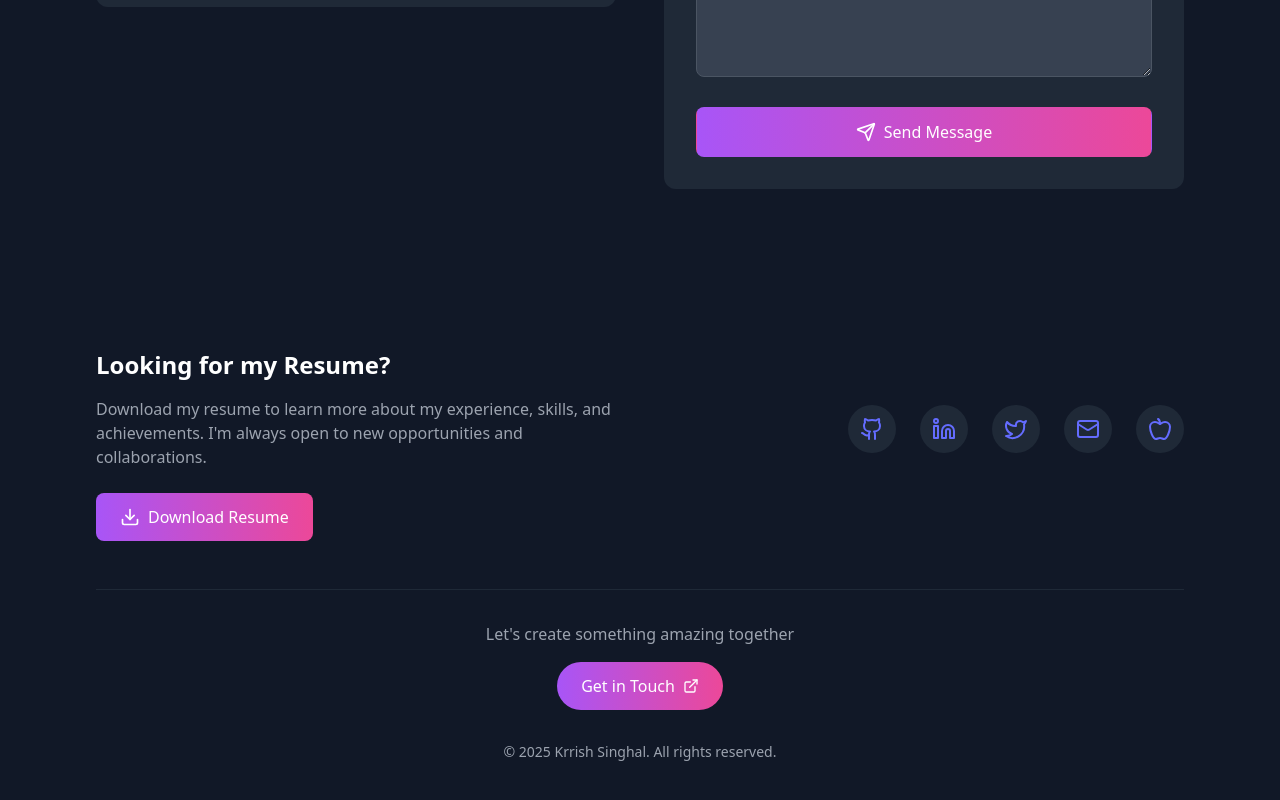
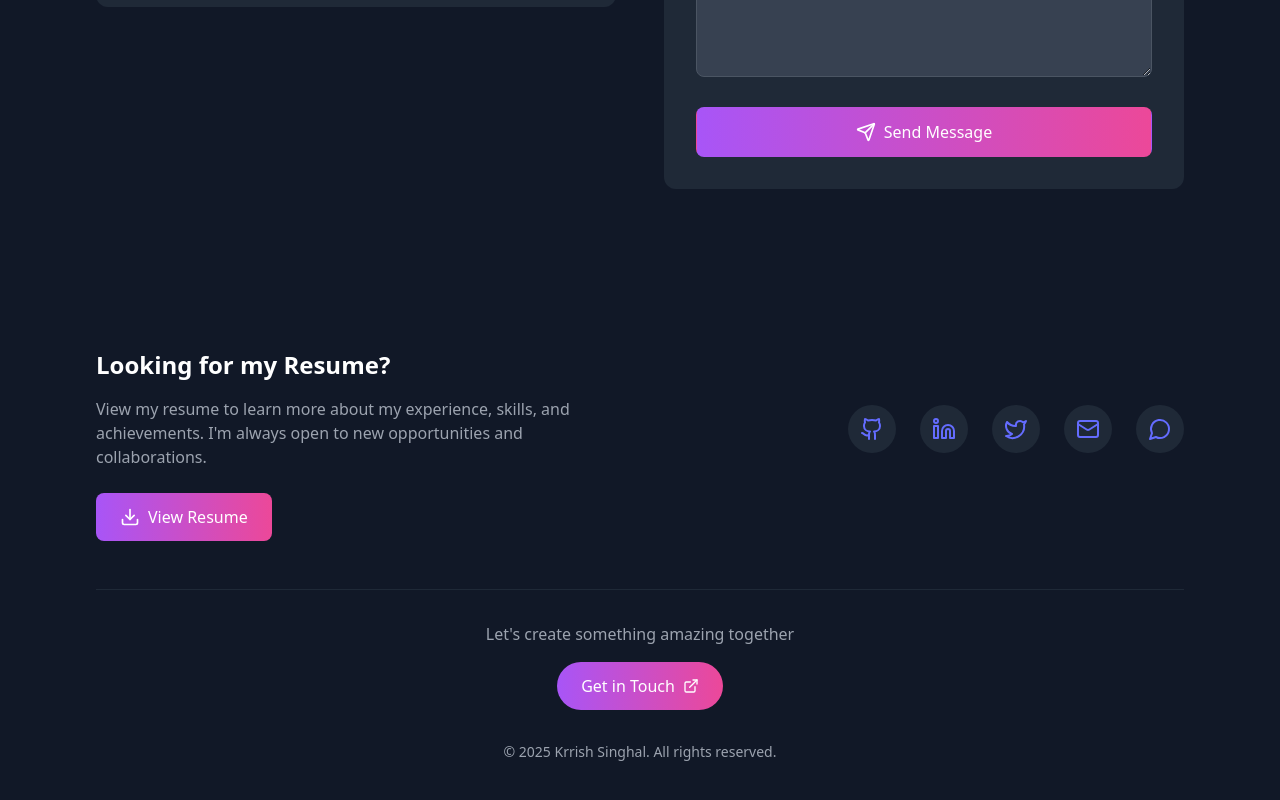
Before and after one commit to krrish-singhal/krrish-devspace, a React (Vite) app: page /contact in a window 1280 px wide. Shown: the part 537-1337 px from the top of the page. Built offline with nearby package versions, Linux system fonts and the light colour scheme.

Commit message:
CV downloadable

```diff
--- a/src/components/About.jsx
+++ b/src/components/About.jsx
@@ -1,26 +1,30 @@
-import { GraduationCap, Code2, Users, Rocket, Lightbulb, Book, Trophy } from "lucide-react";
+import { GraduationCap, Code2, Users, Rocket, Lightbulb } from "lucide-react";
 
 function About() {
   const features = [
     {
       icon: Code2,
       title: "Full Stack Development",
-      description: "Expertise in React, Next.js, Node, Express, MongoDB, and scalable architectures for production-quality apps.",
+      description:
+        "Expertise in React, Next.js, Node, Express, MongoDB, and scalable architectures for production-quality apps.",
     },
     {
       icon: Users,
       title: "Collaboration & Leadership",
-      description: "Led technical teams in hackathons, successful in coding contests, and delivered complex features collaboratively.",
+      description:
+        "Led technical teams in hackathons, successful in coding contests, and delivered complex features collaboratively.",
     },
     {
       icon: Rocket,
       title: "Innovation",
-      description: "Solves real-world problems by designing robust, maintainable and creative digital solutions.",
+      description:
+        "Solves real-world problems by designing robust, maintainable and creative digital solutions.",
     },
     {
       icon: Lightbulb,
       title: "Continuous Growth",
-      description: "Stays up-to-date with new technologies, always improving UX/UI, performance, and code quality.",
+      description:
+        "Stays up-to-date with new technologies, always improving UX/UI, performance, and code quality.",
     },
   ];
 
@@ -49,6 +53,7 @@ function About() {
             </div>
           </div>
         </div>
+
         {/* About Me Content */}
         <div className="flex-1">
           <h2 className="text-3xl font-bold text-transparent bg-clip-text bg-gradient-to-r from-purple-400 to-pink-600 mb-6">
@@ -56,23 +61,37 @@ function About() {
           </h2>
           <div className="prose prose-invert max-w-none">
             <p className="text-gray-300 text-base leading-relaxed mb-4">
-              I'm Krrish, a passionate Full Stack Developer skilled in the MERN stack and modern frameworks like Next.js. My journey started with curiosity and grew into delivering robust, scalable client and enterprise solutions. Practical leadership, continuous learning, and a love for clean, impactful design drive me to turn innovative ideas into successful products.
+              I'm Krrish, a passionate Full Stack Developer skilled in the MERN
+              stack and modern frameworks like Next.js. My journey started with
+              curiosity and grew into delivering robust, scalable client and
+              enterprise solutions. Practical leadership, continuous learning,
+              and a love for clean, impactful design drive me to turn innovative
+              ideas into successful products.
             </p>
             <p className="text-gray-300 text-base leading-relaxed mb-4">
-              I continuously develop my problem-solving skills through hackathons, coding contests, and collaboration in technical clubs. From e-commerce platforms to intelligent SaaS tools, my work reflects a blend of strong engineering and user-centric design.
+              I continuously develop my problem-solving skills through
+              hackathons, coding contests, and collaboration in technical clubs.
+              From e-commerce platforms to intelligent SaaS tools, my work
+              reflects a blend of strong engineering and user-centric design.
             </p>
             <p className="text-gray-300 text-base leading-relaxed mb-4">
-              Beyond coding, I mentor, contribute to the community, and stay sharp on current trends—ensuring every project delivers top-tier user experience with modern best practices.
+              Beyond coding, I mentor, contribute to the community, and stay
+              sharp on current trends—ensuring every project delivers top-tier
+              user experience with modern best practices.
             </p>
           </div>
+
           <div className="mt-8 flex flex-col sm:flex-row items-start sm:items-center gap-5">
+            {/* Google Drive Resume Link */}
             <a
-              href="/Krrish_Resume.pdf"
-              download="Krrish_Singhal_Resume.pdf"
+              href="https://drive.google.com/file/d/1Q8b1nJQjsdIig7cfi8wCtjbpDlEk5aJ0/view?usp=drive_link"
+              target="_blank"
+              rel="noopener noreferrer"
               className="inline-flex items-center px-6 py-3 bg-gradient-to-r from-purple-500 to-pink-500 rounded-lg hover:from-purple-700 hover:to-pink-700 transition-all duration-300 text-lg text-white font-medium shadow-lg gap-2"
             >
-              <span>Download CV</span>
+              <span>View Resume</span>
             </a>
+
             <a
               href="https://leetcode.com/u/Krrish_Singhal/"
               target="_blank"
@@ -80,9 +99,9 @@ function About() {
               className="inline-flex items-center px-5 py-3 bg-yellow-400 hover:bg-yellow-500 text-black rounded-lg text-sm font-semibold gap-2 transition-all duration-200 shadow-md"
               title="View my LeetCode profile"
             >
-
               LeetCode
             </a>
+
             <a
               href="https://www.geeksforgeeks.org/user/krrishsiw00l/"
               target="_blank"
@@ -90,12 +109,12 @@ function About() {
               className="inline-flex items-center px-5 py-3 bg-green-500 hover:bg-green-600 text-white rounded-lg text-sm font-semibold gap-2 transition-all duration-200 shadow-md"
               title="View my GeeksforGeeks profile"
             >
-
               GFG
             </a>
           </div>
         </div>
       </div>
+
       {/* Features */}
       <div className="grid grid-cols-1 md:grid-cols-2 lg:grid-cols-4 gap-6 mt-20">
         {features.map((feature, index) => (
--- a/src/components/Footer.jsx
+++ b/src/components/Footer.jsx
@@ -5,10 +5,9 @@ import {
   Mail,
   ExternalLink,
   Download,
-  Apple as WhatsApp,
+  MessageCircle as WhatsApp,
 } from "lucide-react";
 import { Link } from "react-router-dom";
-
 
 function Footer() {
   const socialLinks = [
@@ -36,17 +35,18 @@ function Footer() {
               Looking for my Resume?
             </h3>
             <p className="text-gray-400 mb-6">
-              Download my resume to learn more about my experience, skills, and
+              View my resume to learn more about my experience, skills, and
               achievements. I'm always open to new opportunities and
               collaborations.
             </p>
             <a
-              href="/Krrish_Resume.pdf"
-              download="Krrish_Singhal_Resume.pdf"
+              href="https://drive.google.com/file/d/1Q8b1nJQjsdIig7cfi8wCtjbpDlEk5aJ0/view?usp=drive_link"
+              target="_blank"
+              rel="noopener noreferrer"
               className="inline-flex items-center px-6 py-3 bg-gradient-to-r from-purple-500 to-pink-500 rounded-lg hover:from-purple-600 hover:to-pink-600 transition-all duration-300 text-white"
             >
               <Download className="h-5 w-5 mr-2" />
-              Download Resume
+              View Resume
             </a>
           </div>
 
```
